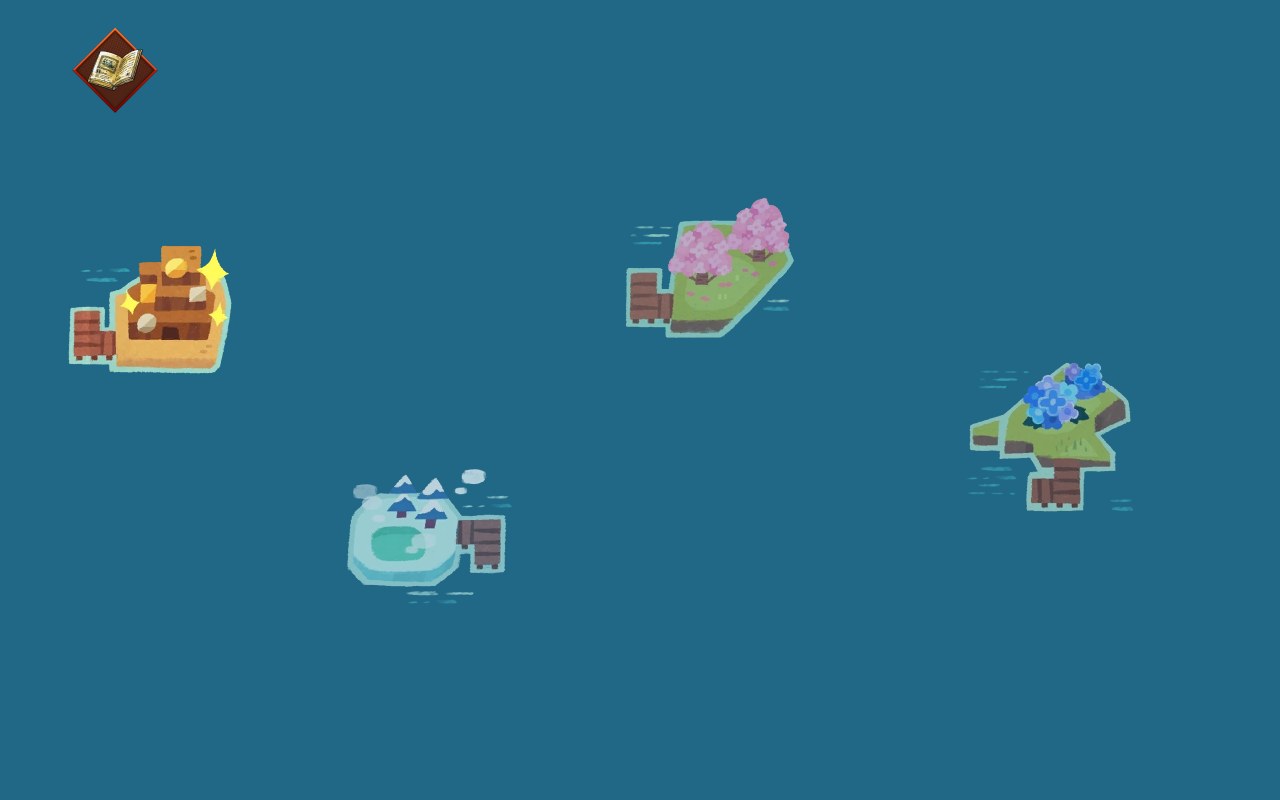
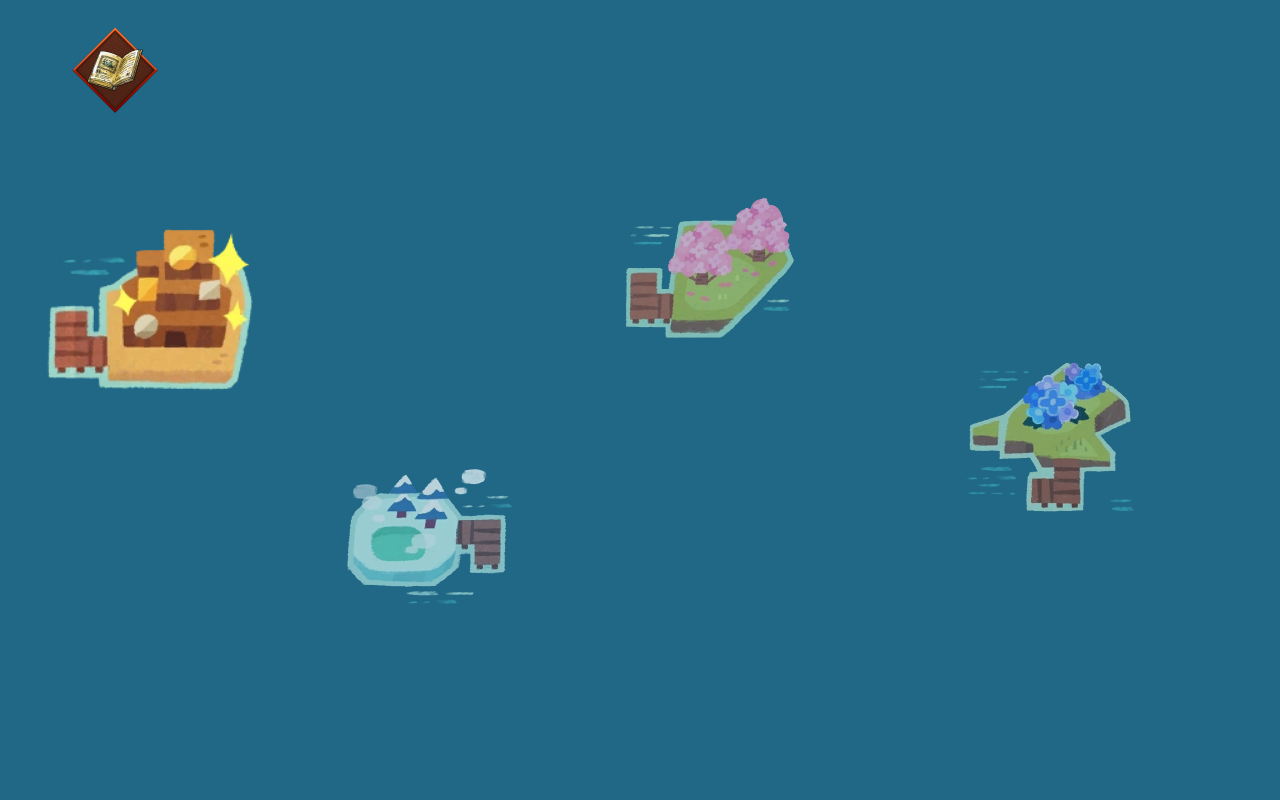
Before and after one commit to SubRayZero/Brief_3_Tape_Taupe, a plain HTML site: page accueil.html in a window 1280 px wide. In both pictures the pointer is over the picture 150 px from the left and 310 px from the top of the page. Shown: the top 800 px of the page. Drawn offline with nearby package versions, Linux system fonts and the light colour scheme.

Commit message:
rajout de l'agrossissement des iles + curseur épée

```diff
--- a/accueil.css
+++ b/accueil.css
@@ -9,6 +9,9 @@ body {
     margin: 0;
 
     background: #216886;
+
+    cursor: url('images/cursor_epee.webp'), auto;
+
 }
 
 
@@ -43,6 +46,7 @@ header {
     gap: 80px;
 }
 
+/*j'aurai pu faire une classe de plus pour avoir moins de copier collé sur les "card game*/
 .card_game_1 {
     height: 280px;
     width: 200px;
@@ -57,13 +61,15 @@ header {
 }
 
 img {
-    cursor: pointer;
     opacity: 70%;
 }
 
 img:hover {
     transition: 0.3s;
     opacity: 100%;
+
+    height: 250px;
+    width: 400px;
 }
 
 .card_game_2 {
```
Also changed, not shown: accueil.html (+0 -1 lines), images/cursor_epee.webp (added).
